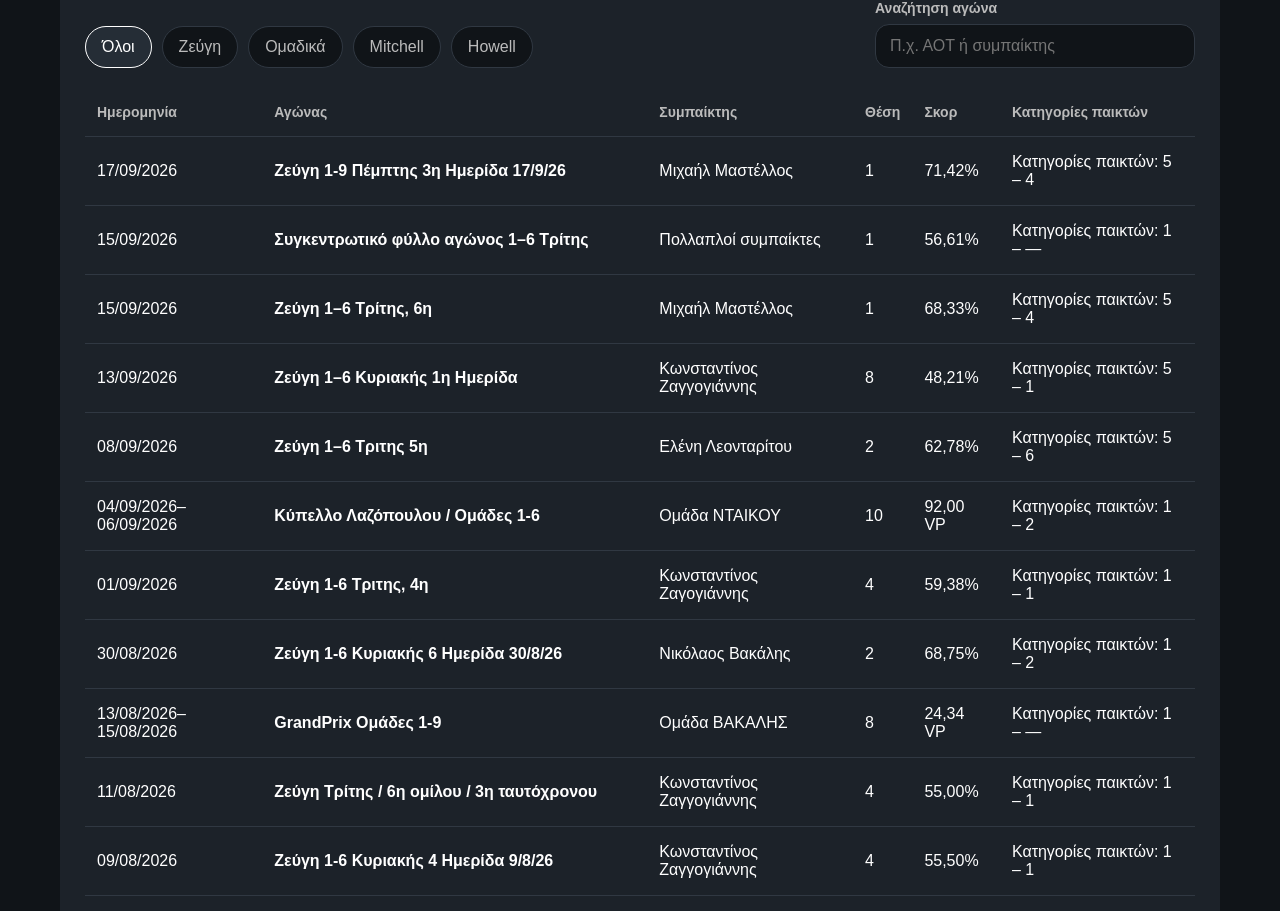
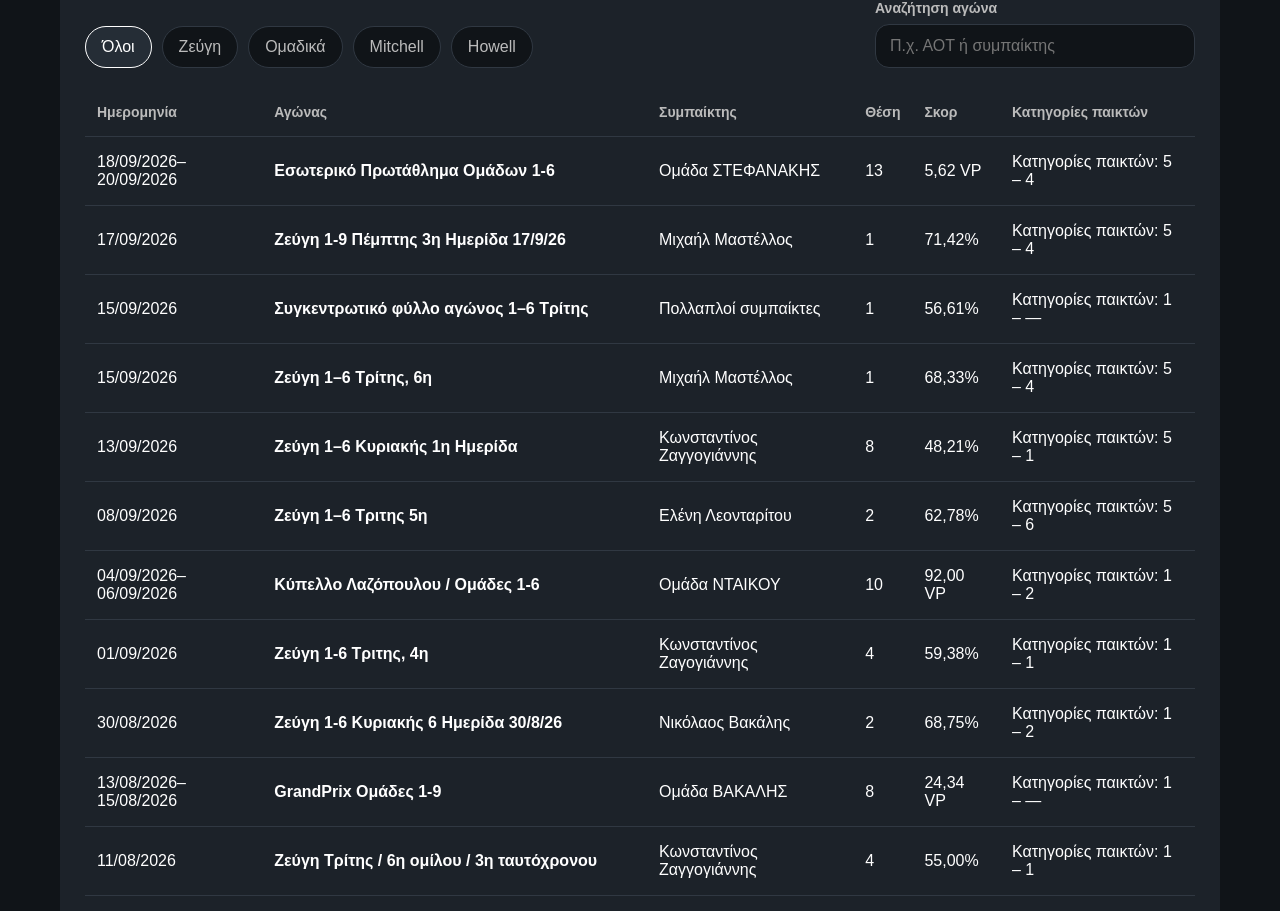
Before and after one commit to nick1stef2/bridge-life, a React (Vite) app: page /results in a window 1280 px wide. Shown: the part 1478-2389 px from the top of the page. Built offline with nearby package versions, Linux system fonts and the light colour scheme.

Commit message:
Add day one of September team championship

```diff
--- a/src/data/tournamentsData.js
+++ b/src/data/tournamentsData.js
@@ -87,6 +87,97 @@ function teamBoard(boardNumber, teamResult, opponentResult, teamImps = 0, oppone
 }
 
 export const tournamentsData = [
+  {
+    id: "oamki-206521-2026-09-18-20",
+    date: "2026-09-18",
+    startDate: "2026-09-18",
+    endDate: "2026-09-20",
+    title: "Εσωτερικό Πρωτάθλημα Ομάδων 1-6",
+    eventName: "Εσωτερικό Πρωτάθλημα Ομάδων 1-6",
+    organization: "ΟΑΜΚη",
+    organizer: "ΟΑΜΚη",
+    sourceResultIds: ["206521"],
+    officialUrls: [
+      "https://hellasbridge.org/results/206521",
+      "https://hellasbridge.org/results/206521/card/2",
+    ],
+    type: "Ομάδες - πλήρεις Swiss | Περιορισμένος",
+    eventType: "Ομάδες - πλήρεις Swiss | Περιορισμένος",
+    eventFormat: "teams",
+    scoreType: "teamVp",
+    scoreUnit: "VP",
+    grade: "4ης βαθμίδας",
+    level: "4ης βαθμίδας",
+    partner: "Μιχαήλ Μαστέλλος",
+    teamName: "ΣΤΕΦΑΝΑΚΗΣ",
+    teamCategory: "1-6",
+    teamMembers: [
+      "Μαριέλα Ντάικου",
+      "Παναγιώτης Εξαρχόπουλος",
+      "Νίκος Στεφανάκης",
+      "Μιχαήλ Μαστέλλος",
+    ],
+    position: "13",
+    participants: 14,
+    score: "5,62",
+    playerCategory: 5,
+    partnerCategory: 4,
+    masterPoints: null,
+    extraPoints: null,
+    location: null,
+    includeInPersonalStats: true,
+    completionStatus: "inProgress",
+    currentDay: 1,
+    plannedDays: 3,
+    totalRounds: 2,
+    impFor: 24,
+    impAgainst: 81,
+    impBalance: -57,
+    verificationStatus: "verified",
+    verificationNotes:
+      "Η Ημέρα 1 επιβεβαιώθηκε από το επίσημο αποτέλεσμα ΕΟΜ 206521 και την επίσημη κάρτα ομάδας 2. Η θέση Β/Ν του ζεύγους Νίκου–Μιχάλη καταγράφηκε από την επιβεβαίωση του χρήστη.",
+    notes:
+      "Μετά την Ημέρα 1: 13η θέση σε 14 ομάδες με 5,62 VP. Το κεντρικό tournament θα ενημερωθεί με τις Ημέρες 2 και 3.",
+    teamDays: [
+      {
+        dayNumber: 1,
+        date: "2026-09-18",
+        eventId: "206521",
+        position: "13",
+        participants: 14,
+        cumulativeVps: "5,62",
+        dailyImpFor: 24,
+        dailyImpAgainst: 81,
+        dailyImpBalance: -57,
+        dailyVps: "5,62",
+        partner: "Μιχαήλ Μαστέλλος",
+        seating: "Νίκος: North · Μιχάλης: South",
+        seatingSource: "user-confirmed",
+        rounds: [
+          {
+            roundNumber: 1,
+            table: 1,
+            deals: 10,
+            opponent: "ΖΑΧΑΡΙΟΥ",
+            teamImps: 12,
+            opponentImps: 28,
+            teamVps: "4,95",
+            opponentVps: "15,05",
+          },
+          {
+            roundNumber: 2,
+            table: 6,
+            deals: 10,
+            opponent: "ΣΤΑΥΡΟΥ",
+            teamImps: 12,
+            opponentImps: 53,
+            teamVps: "0,67",
+            opponentVps: "19,33",
+          },
+        ],
+      },
+    ],
+  },
   {
     id: "aot-26449-2026-09-17",
     date: "2026-09-17",
--- a/src/pages/TournamentDetail.jsx
+++ b/src/pages/TournamentDetail.jsx
@@ -54,18 +54,50 @@ function formatPlayerCategories(tournament) {
 function buildDetailItems(tournament) {
   const resultItems = tournament.eventFormat === "teams"
     ? [
-        { label: "Τελική θέση", value: toDisplay(tournament.position) },
-        { label: "Τελικό σκορ", value: formatScore(tournament) },
+        ...(tournament.sourceResultIds?.length
+          ? [{ label: "Event ID ΕΟΜ", value: tournament.sourceResultIds.join(", ") }]
+          : []),
+        {
+          label: tournament.completionStatus === "inProgress" ? "Τρέχουσα θέση" : "Τελική θέση",
+          value: toDisplay(tournament.position),
+        },
+        {
+          label: tournament.completionStatus === "inProgress" ? "Τρέχον σκορ" : "Τελικό σκορ",
+          value: formatScore(tournament),
+        },
         { label: "Σύνολο ομάδων", value: toDisplay(tournament.participants) },
-        { label: "Προσωρινοί βαθμοί Μ", value: toDisplay(tournament.masterPoints) },
-        { label: "Προσωρινοί βαθμοί Χ", value: toDisplay(tournament.extraPoints?.x) },
-        { label: "Προσωρινοί βαθμοί Π", value: toDisplay(tournament.extraPoints?.p) },
-        { label: "Πηγή τελικού αποτελέσματος", value: "Screenshot", image: tournament.resultImage },
+        ...(tournament.teamMembers?.length
+          ? [{ label: "Σύνθεση ομάδας", value: tournament.teamMembers.join(" · ") }]
+          : []),
+        ...(tournament.masterPoints !== null && tournament.masterPoints !== undefined
+          ? [{ label: "Προσωρινοί βαθμοί Μ", value: tournament.masterPoints }]
+          : []),
+        ...(tournament.extraPoints?.x
+          ? [{ label: "Προσωρινοί βαθμοί Χ", value: tournament.extraPoints.x }]
+          : []),
+        ...(tournament.extraPoints?.p
+          ? [{ label: "Προσωρινοί βαθμοί Π", value: tournament.extraPoints.p }]
+          : []),
+        ...(tournament.resultImage
+          ? [{ label: "Πηγή τελικού αποτελέσματος", value: "Screenshot", image: tournament.resultImage }]
+          : []),
         ...(tournament.relatedResultImages || []).map((image, index) => ({
           label: `Αναλυτικό αποτέλεσμα ${index + 1}`,
           value: "Screenshot",
           image,
         })),
+        ...(tournament.teamDays || []).flatMap((day) => [
+          {
+            label: `Ημέρα ${day.dayNumber} · ${formatDate(day.date)}`,
+            value: `${day.position}/${day.participants} · ${day.cumulativeVps} VP`,
+            text: day.seating || null,
+          },
+          ...(day.rounds || []).map((round) => ({
+            label: `Γύρος ${round.roundNumber} · ${round.opponent}`,
+            value: `${round.teamImps}–${round.opponentImps} IMP`,
+            text: `${round.teamVps}–${round.opponentVps} VP · ${round.deals} διανομές`,
+          })),
+        ]),
       ]
     : [
         ...(tournament.sourceResultId
@@ -92,14 +124,21 @@ function TeamSummarySection({ tournament }) {
   return (
     <section className="tournament-section team-summary-section">
       <div className="tournament-section-heading">
-        <h2>Συνολικό αποτέλεσμα τριημέρου</h2>
+        <h2>
+          {tournament.completionStatus === "inProgress"
+            ? `Κατάσταση μετά την Ημέρα ${tournament.currentDay}`
+            : "Συνολικό αποτέλεσμα τριημέρου"}
+        </h2>
       </div>
       <div className="team-summary-grid">
         <article><span>Γύροι</span><strong>{tournament.totalRounds}</strong></article>
         <article><span>IMP</span><strong>{tournament.impFor}–{tournament.impAgainst}</strong></article>
         <article><span>Διαφορά</span><strong>{tournament.impBalance > 0 ? "+" : ""}{tournament.impBalance} IMP</strong></article>
         <article><span>VP</span><strong>{formatScore(tournament)}</strong></article>
-        <article><span>Τελική θέση</span><strong>{tournament.position}/{tournament.participants}</strong></article>
+        <article>
+          <span>{tournament.completionStatus === "inProgress" ? "Τρέχουσα θέση" : "Τελική θέση"}</span>
+          <strong>{tournament.position}/{tournament.participants}</strong>
+        </article>
       </div>
     </section>
   );
```
